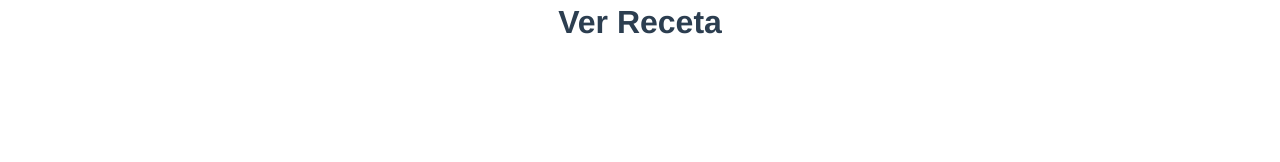
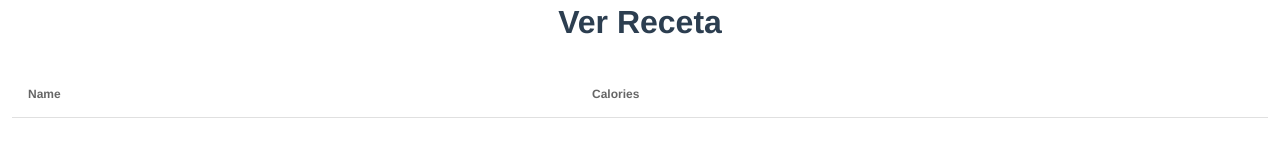
Before and after one commit to Dianamar21/Producto-ciclo3-PR, a Vue app in the folder codigo/pandaza/: page /recipe/view in a window 1280 px wide. Shown: the part 138-300 px from the top of the page. Built offline with nearby package versions, Linux system fonts and the light colour scheme.

Commit message:
ver receta actualizado

```diff
--- a/codigo/pandaza/src/pages/ViewRecipe.vue
+++ b/codigo/pandaza/src/pages/ViewRecipe.vue
@@ -1,6 +1,38 @@
 <template>
   <div>
     <h1>Ver Receta</h1>
+    <br>
+  <div>
+
+    <v-simple-table >
+    <!-- <v-simple-table dark> -->
+    <template v-slot:default>
+      <thead>
+        <tr>
+          <th class="text-left">
+            Name
+          </th>
+          <th class="text-left">
+            Calories
+          </th>
+        </tr>
+      </thead>
+      <tbody>
+        <tr
+          v-for="item in desserts"
+          :key="item.name"
+        >
+          <td>{{ item.name }}</td>
+          <td>{{ item.calories }}</td>
+        </tr>
+      </tbody>
+    </template>
+  </v-simple-table>
+
+
+  </div>
+
+
   </div>
 </template>
 
```
